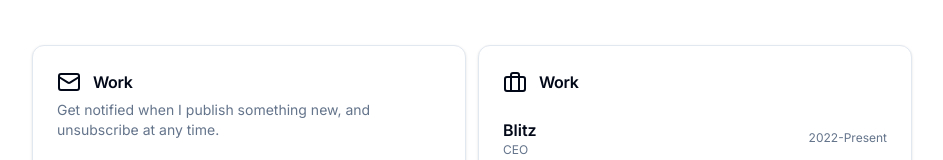
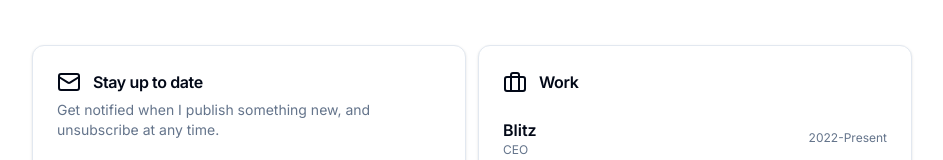
Before and after one commit to piotrszubert/nextjs-dev-portfolio, a Next.js app: page / in a window 1280 px wide. Shown: the part 462-622 px from the top of the page, without its empty margins (168-1111 px from the left). Built offline with nearby package versions, Linux system fonts and the light colour scheme.

Commit message:
changed label

```diff
--- a/components/newsletterCard.tsx
+++ b/components/newsletterCard.tsx
@@ -3,7 +3,6 @@ import {
   Card,
   CardContent,
   CardDescription,
-  CardFooter,
   CardHeader,
   CardTitle,
 } from "@/components/ui/card"
@@ -19,7 +18,7 @@ export default function NewsletterCard() {
             <CardTitle>
               <div className="flex items-center gap-3">
                 <Mail/>
-                Work
+                Stay up to date
               </div>
             </CardTitle>
             <CardDescription>
@@ -35,8 +34,6 @@ export default function NewsletterCard() {
               </Button>
             </div>
           </CardContent>
-          {/* <CardFooter>
-          </CardFooter> */}
         </Card>
     </div>
   );
```
